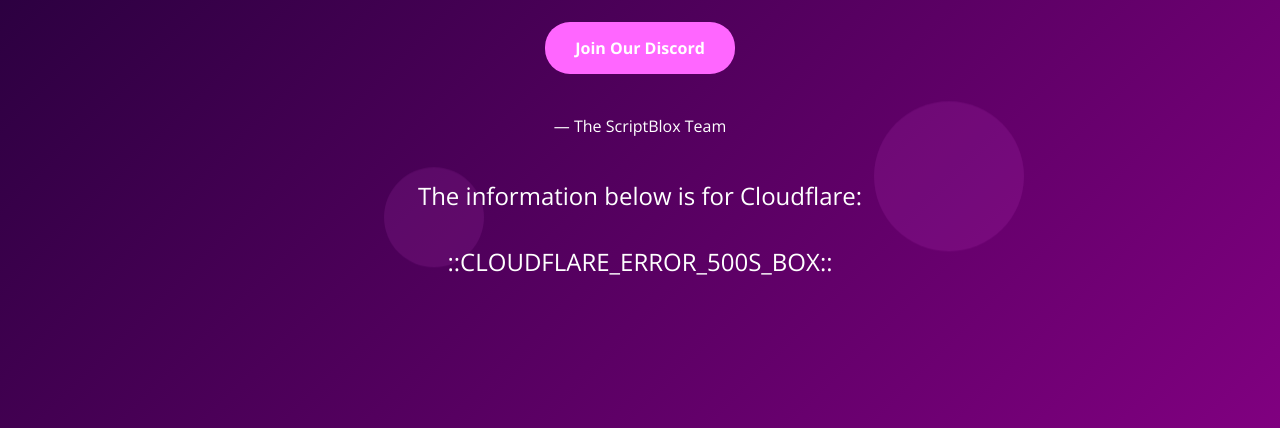
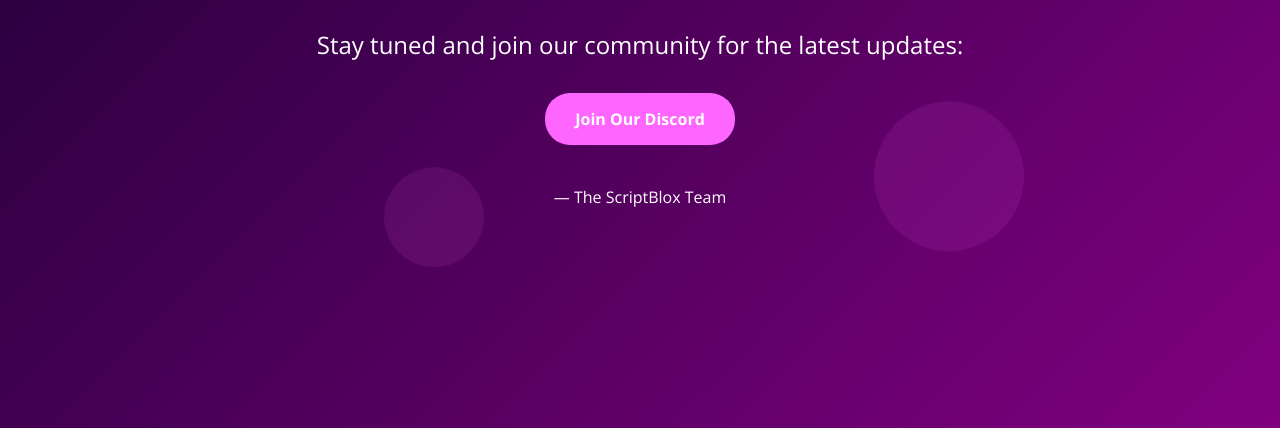
Before and after one commit to localhostwizard/scriptbloxWIPpage, a plain HTML site: page index.html in a window 1280 px wide. Shown: the part 372-800 px from the top of the page. Drawn offline with nearby package versions, Linux system fonts and the light colour scheme.

Commit message:
Remove CF box

```diff
--- a/index.html
+++ b/index.html
@@ -66,13 +66,6 @@
         .discord-btn:hover {
             transform: translateY(-3px);
             box-shadow: 0 5px 15px rgba(255, 102, 255, 0.4);
-        }
-
-        .cloudflare-info {
-            font-size: 14px;
-            opacity: 0.7;
-            margin-top: 40px;
-            animation: fadeInUp 1s ease-out 0.9s both;
         }
 
         /* Animated background elements */
@@ -161,11 +154,7 @@
         <p>We're working on something <span class="highlight">amazing</span> at ScriptBlox. Exciting new features and updates are on the way!</p>
         <p>Stay tuned and join our community for the latest updates:</p>
         <a href="https://discord.gg/9JT4Q56c" class="discord-btn">Join Our Discord</a>
-        <p style="font-size: 16px; margin-top: 40px;">— The ScriptBlox Team</p>
-        <div class="cloudflare-info">
-            <p>The information below is for Cloudflare:</p>
-            <p>::CLOUDFLARE_ERROR_500S_BOX::</p>
-        </div>
+        <p style="font-size: 16px; margin-top: 40px;">&mdash; The ScriptBlox Team</p>
     </div>
 </body>
 </html>
```
Also changed, not shown: 1 other file.
